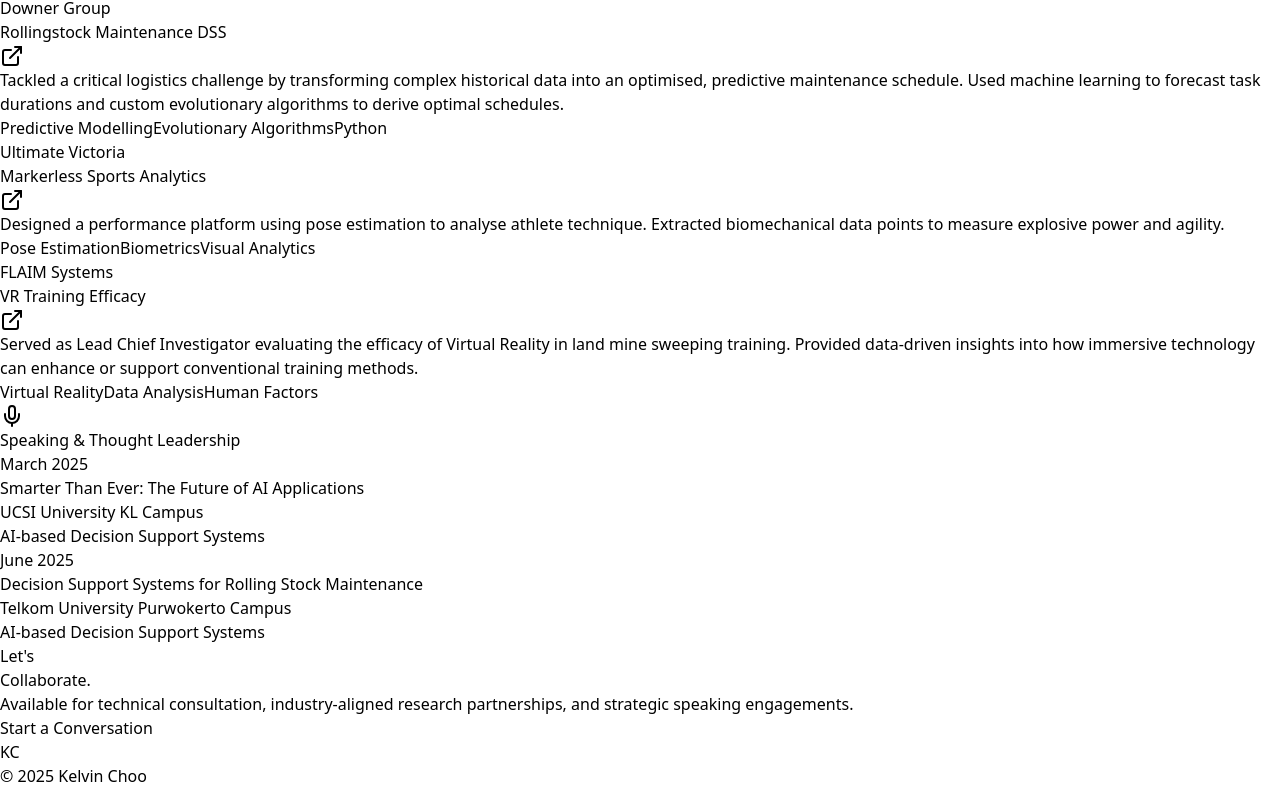
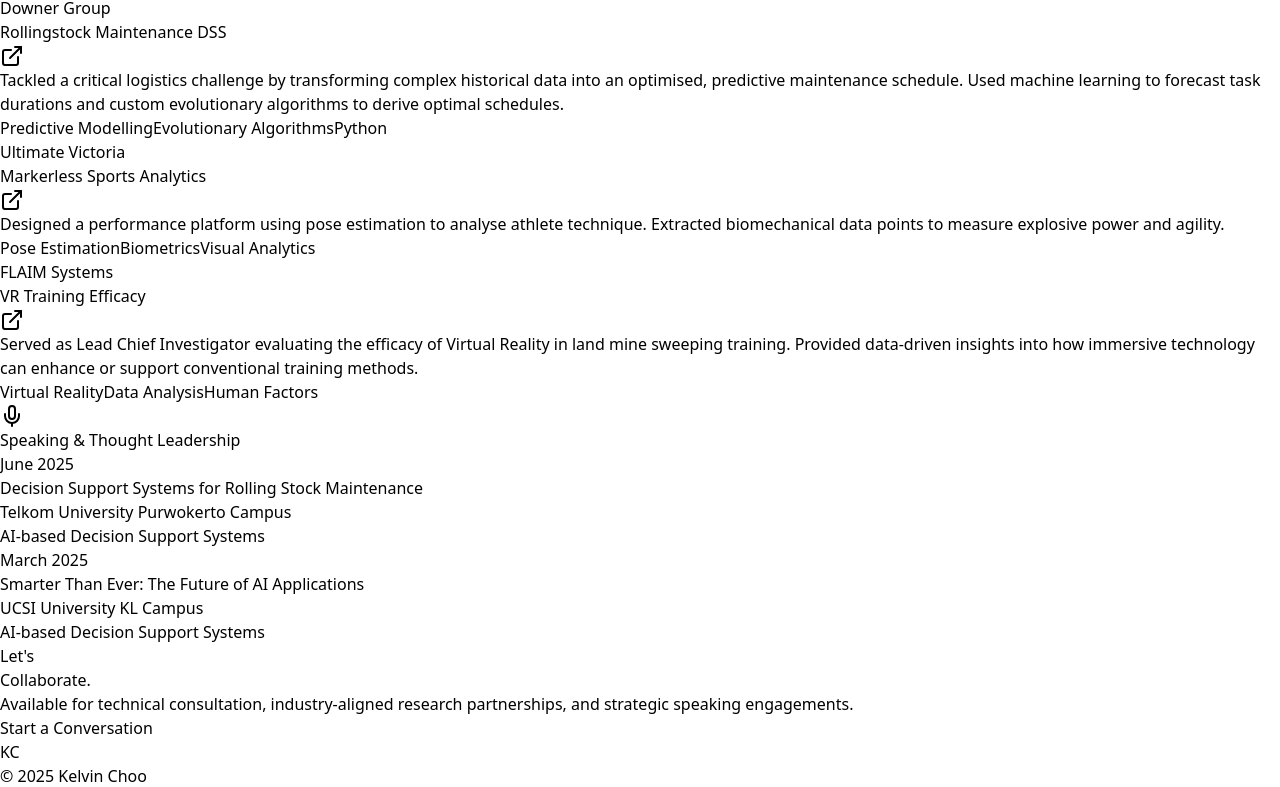
Before and after one commit to kelza23/kelza23.github.io, a React (Vite) app: page / in a window 1280 px wide. Shown: the part 1996-2783 px from the top of the page. Built offline with nearby package versions, Linux system fonts and the light colour scheme.

Commit message:
updating App.jsx and content.js

```diff
--- a/src/App.jsx
+++ b/src/App.jsx
@@ -156,9 +156,10 @@
       <section id="experience" className="py-32 bg-white">
         <div className="container mx-auto px-6">
           <div className="flex flex-col lg:flex-row gap-20">
-            {/* Left Column: Header */}
+            {/* Left Column: Header (sticky with opaque background to prevent overlap) */}
             <div className="lg:w-1/3">
-              <h2 className="text-4xl font-black text-slate-900 mb-6 sticky top-32 leading-tight">
+              <div className="md:sticky md:top-28 bg-white/95 backdrop-blur-sm border border-slate-100 shadow-sm rounded-2xl p-6">
+                <h2 className="text-4xl font-black text-slate-900 mb-4 leading-tight">
                   Professional <br/>
                   <span className="text-blue-600">Trajectory.</span>
                 </h2>
@@ -175,6 +176,7 @@
                       </div>
                     </div>
                   ))}
+                </div>
               </div>
             </div>
 
--- a/src/content.js
+++ b/src/content.js
@@ -138,15 +138,15 @@
 
 export const talks = [
   {
+    title: "Decision Support Systems for Rolling Stock Maintenance",
+    venue: "Telkom University Purwokerto Campus",
+    date: "June 2025",
+    topic: "AI-based Decision Support Systems"
+  },
+  {
     title: "Smarter Than Ever: The Future of AI Applications",
     venue: "UCSI University KL Campus",
     date: "March 2025",
     topic: "AI-based Decision Support Systems"
-  },
-  {
-    title: "Decision Support Systems for Rolling Stock Maintenance",
-    venue: "Telkom University Purwokerto Campus",
-    date: "June 2025",
-    topic: "AI-based Decision Support Systems"
   }
 ];
```
Lines whose indentation alone changed are shown as unchanged.
